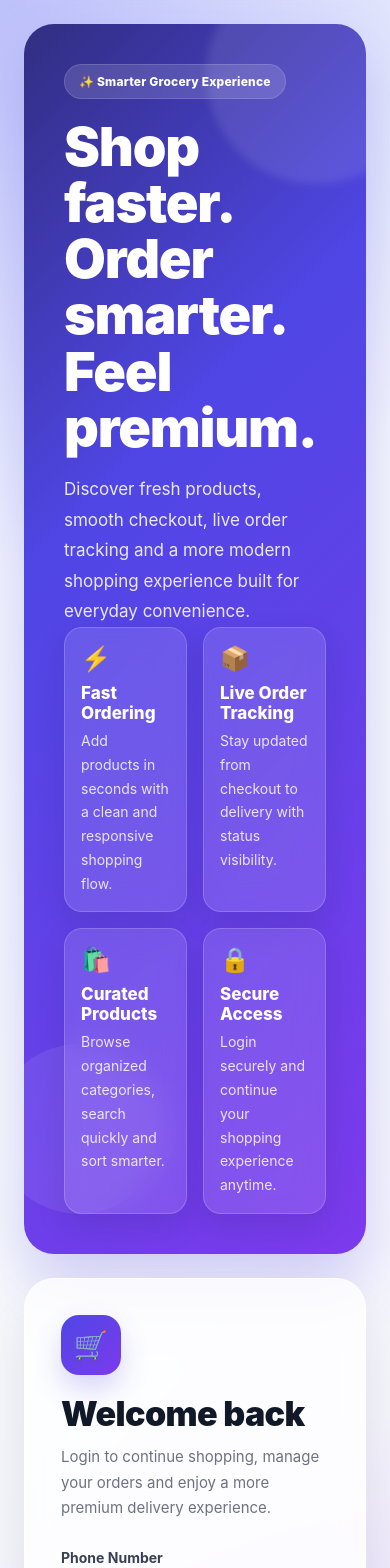
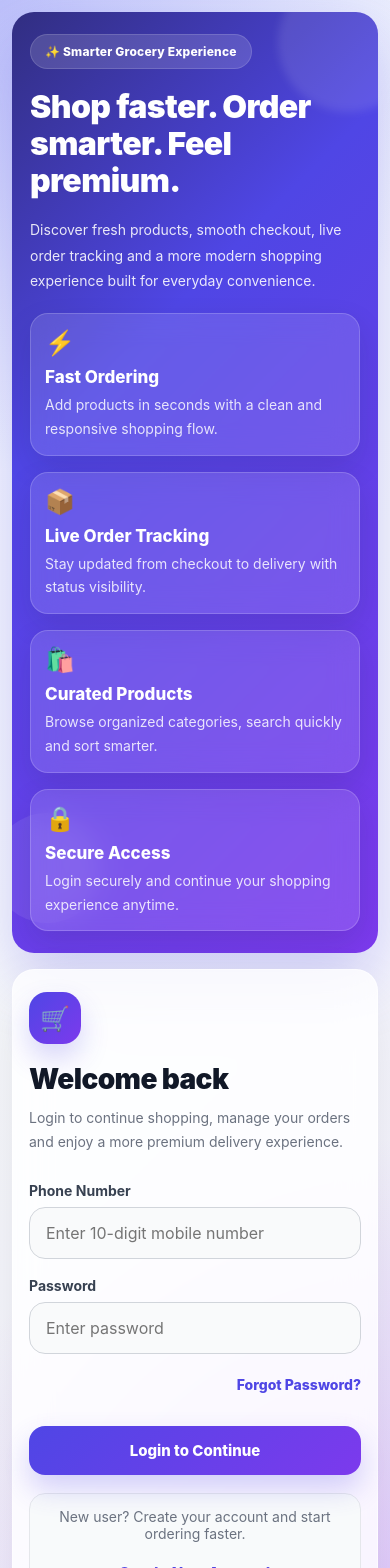
Before and after one commit to Prasanth1617/delivery-app, a React (Create React App) app in the folder client/: page / in a window 390 px wide. Shown: the top 1568 px of the page. Built offline with nearby package versions, Linux system fonts and the light colour scheme.

Commit message:
Update for login phone

```diff
--- a/client/src/pages/Login.js
+++ b/client/src/pages/Login.js
@@ -7,12 +7,19 @@ function Login() {
   const [phone, setPhone] = useState("");
   const [password, setPassword] = useState("");
   const [loading, setLoading] = useState(false);
+  const [isMobile, setIsMobile] = useState(window.innerWidth <= 640);
   const navigate = useNavigate();
 
   useEffect(() => {
     const token = localStorage.getItem("token");
     if (token) navigate("/profile");
   }, [navigate]);
+
+  useEffect(() => {
+    const handleResize = () => setIsMobile(window.innerWidth <= 640);
+    window.addEventListener("resize", handleResize);
+    return () => window.removeEventListener("resize", handleResize);
+  }, []);
 
   const isValidIndianPhone = (value) => /^[6-9]\d{9}$/.test(value);
 
@@ -61,14 +68,14 @@ function Login() {
   };
 
   const handleForgotPassword = () => {
-    toast.info("Forgot password feature is the next auth upgrade");
+    navigate("/forgot-password");
   };
 
   const featureCardStyle = {
     background: "rgba(255,255,255,0.12)",
     border: "1px solid rgba(255,255,255,0.18)",
     borderRadius: "18px",
-    padding: "16px",
+    padding: isMobile ? "14px" : "16px",
     backdropFilter: "blur(14px)",
     boxShadow: "0 12px 30px rgba(15, 23, 42, 0.12)",
   };
@@ -82,7 +89,7 @@ function Login() {
         justifyContent: "center",
         background:
           "radial-gradient(circle at top left, rgba(99,102,241,0.35), transparent 28%), radial-gradient(circle at bottom right, rgba(168,85,247,0.28), transparent 30%), linear-gradient(135deg, #eef2ff 0%, #f8fafc 45%, #f5f3ff 100%)",
-        padding: "24px",
+        padding: isMobile ? "12px" : "24px",
       }}
     >
       <div
@@ -91,8 +98,8 @@ function Login() {
           width: "100%",
           maxWidth: "1180px",
           display: "grid",
-          gridTemplateColumns: "1.05fr 0.95fr",
-          gap: "24px",
+          gridTemplateColumns: isMobile ? "1fr" : "1.05fr 0.95fr",
+          gap: isMobile ? "16px" : "24px",
           alignItems: "stretch",
         }}
       >
@@ -100,39 +107,40 @@ function Login() {
           style={{
             position: "relative",
             overflow: "hidden",
-            borderRadius: "30px",
-            padding: "40px",
+            borderRadius: isMobile ? "22px" : "30px",
+            padding: isMobile ? "22px 18px" : "40px",
             background:
               "linear-gradient(135deg, #312e81 0%, #4f46e5 35%, #7c3aed 100%)",
             color: "#ffffff",
             boxShadow: "0 28px 60px rgba(79, 70, 229, 0.25)",
-            minHeight: "640px",
+            minHeight: isMobile ? "auto" : "640px",
             display: "flex",
             flexDirection: "column",
             justifyContent: "space-between",
+            gap: isMobile ? "20px" : "28px",
           }}
         >
           <div
             style={{
               position: "absolute",
-              width: "220px",
-              height: "220px",
+              width: isMobile ? "140px" : "220px",
+              height: isMobile ? "140px" : "220px",
               borderRadius: "50%",
               background: "rgba(255,255,255,0.10)",
-              top: "-60px",
-              right: "-60px",
+              top: "-40px",
+              right: "-40px",
               filter: "blur(4px)",
             }}
           />
           <div
             style={{
               position: "absolute",
-              width: "170px",
-              height: "170px",
+              width: isMobile ? "110px" : "170px",
+              height: isMobile ? "110px" : "170px",
               borderRadius: "50%",
               background: "rgba(255,255,255,0.08)",
-              bottom: "40px",
-              left: "-30px",
+              bottom: "30px",
+              left: "-20px",
             }}
           />
 
@@ -150,6 +158,7 @@ function Login() {
                 fontWeight: "800",
                 marginBottom: "20px",
                 letterSpacing: "0.2px",
+                flexWrap: "wrap",
               }}
             >
               ✨ Smarter Grocery Experience
@@ -158,9 +167,9 @@ function Login() {
             <h1
               style={{
                 margin: 0,
-                fontSize: "54px",
-                lineHeight: "1.04",
-                letterSpacing: "-1.2px",
+                fontSize: isMobile ? "32px" : "54px",
+                lineHeight: isMobile ? "1.15" : "1.04",
+                letterSpacing: isMobile ? "-0.6px" : "-1.2px",
                 fontWeight: "900",
                 maxWidth: "520px",
               }}
@@ -173,7 +182,7 @@ function Login() {
                 marginTop: "18px",
                 marginBottom: 0,
                 maxWidth: "520px",
-                fontSize: "17px",
+                fontSize: isMobile ? "14px" : "17px",
                 lineHeight: "1.8",
                 color: "rgba(255,255,255,0.88)",
               }}
@@ -188,7 +197,7 @@ function Login() {
               position: "relative",
               zIndex: 1,
               display: "grid",
-              gridTemplateColumns: "1fr 1fr",
+              gridTemplateColumns: isMobile ? "1fr" : "1fr 1fr",
               gap: "16px",
             }}
           >
@@ -264,31 +273,31 @@ function Login() {
 
         <div
           style={{
-            borderRadius: "30px",
+            borderRadius: isMobile ? "22px" : "30px",
             background: "rgba(255,255,255,0.78)",
             backdropFilter: "blur(18px)",
             border: "1px solid rgba(255,255,255,0.55)",
             boxShadow: "0 28px 60px rgba(15, 23, 42, 0.10)",
-            padding: "36px",
+            padding: isMobile ? "22px 16px" : "36px",
             display: "flex",
             flexDirection: "column",
             justifyContent: "center",
-            minHeight: "640px",
+            minHeight: isMobile ? "auto" : "640px",
           }}
         >
           <div style={{ maxWidth: "420px", width: "100%", margin: "0 auto" }}>
             <div style={{ marginBottom: "28px" }}>
               <div
                 style={{
-                  width: "60px",
-                  height: "60px",
+                  width: isMobile ? "52px" : "60px",
+                  height: isMobile ? "52px" : "60px",
                   borderRadius: "18px",
                   background: "linear-gradient(135deg, #4f46e5, #7c3aed)",
                   color: "#ffffff",
                   display: "flex",
                   alignItems: "center",
                   justifyContent: "center",
-                  fontSize: "28px",
+                  fontSize: isMobile ? "24px" : "28px",
                   boxShadow: "0 14px 28px rgba(79, 70, 229, 0.22)",
                   marginBottom: "18px",
                 }}
@@ -299,7 +308,7 @@ function Login() {
               <h2
                 style={{
                   margin: 0,
-                  fontSize: "34px",
+                  fontSize: isMobile ? "28px" : "34px",
                   fontWeight: "900",
                   color: "#111827",
                   letterSpacing: "-0.6px",
@@ -312,7 +321,7 @@ function Login() {
                 style={{
                   marginTop: "10px",
                   marginBottom: 0,
-                  fontSize: "15px",
+                  fontSize: isMobile ? "14px" : "15px",
                   color: "#6b7280",
                   lineHeight: "1.7",
                 }}
@@ -338,13 +347,14 @@ function Login() {
                 placeholder="Enter 10-digit mobile number"
                 value={phone}
                 maxLength={10}
+                inputMode="numeric"
                 onChange={(e) => setPhone(e.target.value.replace(/\D/g, ""))}
                 style={{
                   width: "100%",
                   padding: "15px 16px",
                   borderRadius: "16px",
                   border: "1px solid #d1d5db",
-                  fontSize: "15px",
+                  fontSize: "16px",
                   outline: "none",
                   boxSizing: "border-box",
                   background: "#f9fafb",
@@ -388,7 +398,7 @@ function Login() {
                   padding: "15px 16px",
                   borderRadius: "16px",
                   border: "1px solid #d1d5db",
-                  fontSize: "15px",
+                  fontSize: "16px",
                   outline: "none",
                   boxSizing: "border-box",
                   background: "#f9fafb",
@@ -448,7 +458,7 @@ function Login() {
                 marginTop: "18px",
                 padding: "14px 16px",
                 borderRadius: "16px",
-                background: "#f8fafc",
+                background: "#f8fafb",
                 border: "1px solid #e5e7eb",
                 textAlign: "center",
               }}
@@ -481,14 +491,6 @@ function Login() {
           </div>
         </div>
       </div>
-
-      <style>{`
-        @media (max-width: 960px) {
-          .login-grid-responsive {
-            grid-template-columns: 1fr !important;
-          }
-        }
-      `}</style>
     </div>
   );
 }
```
